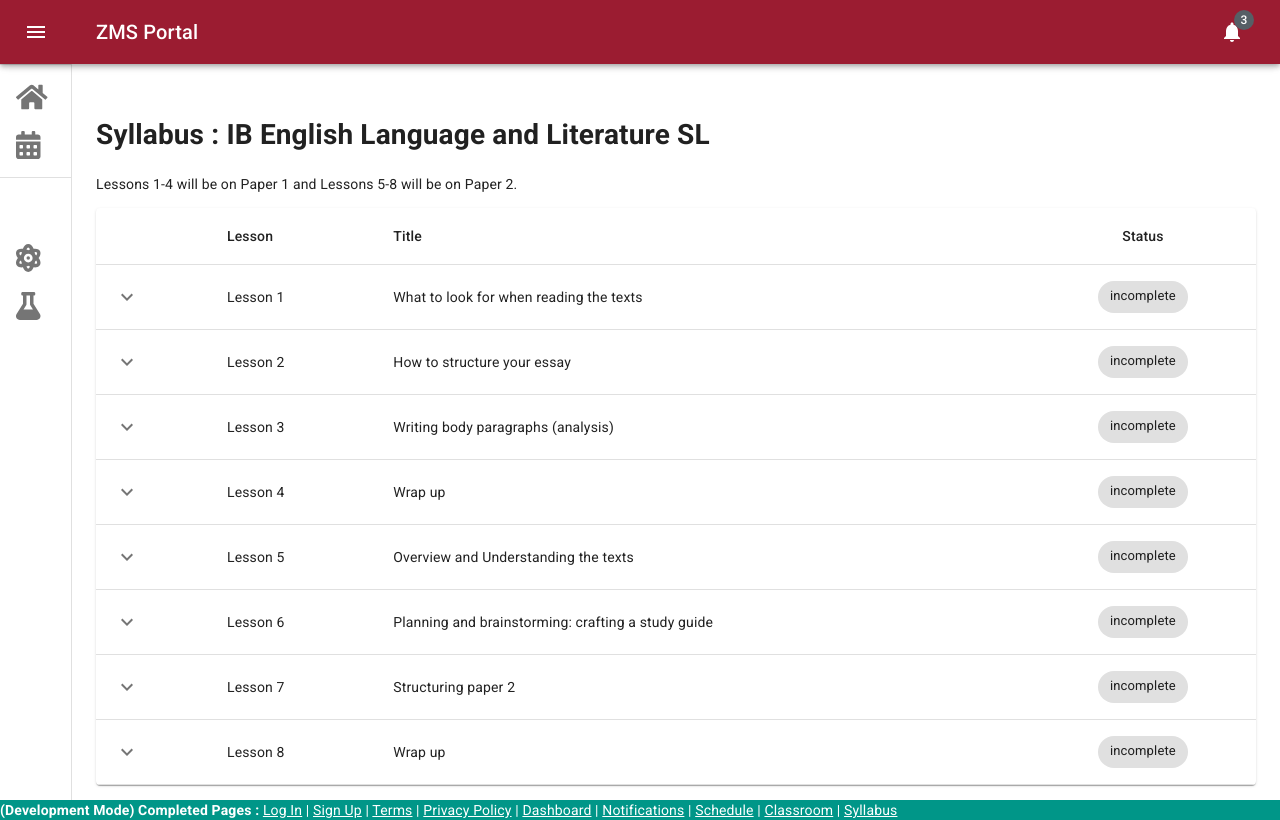
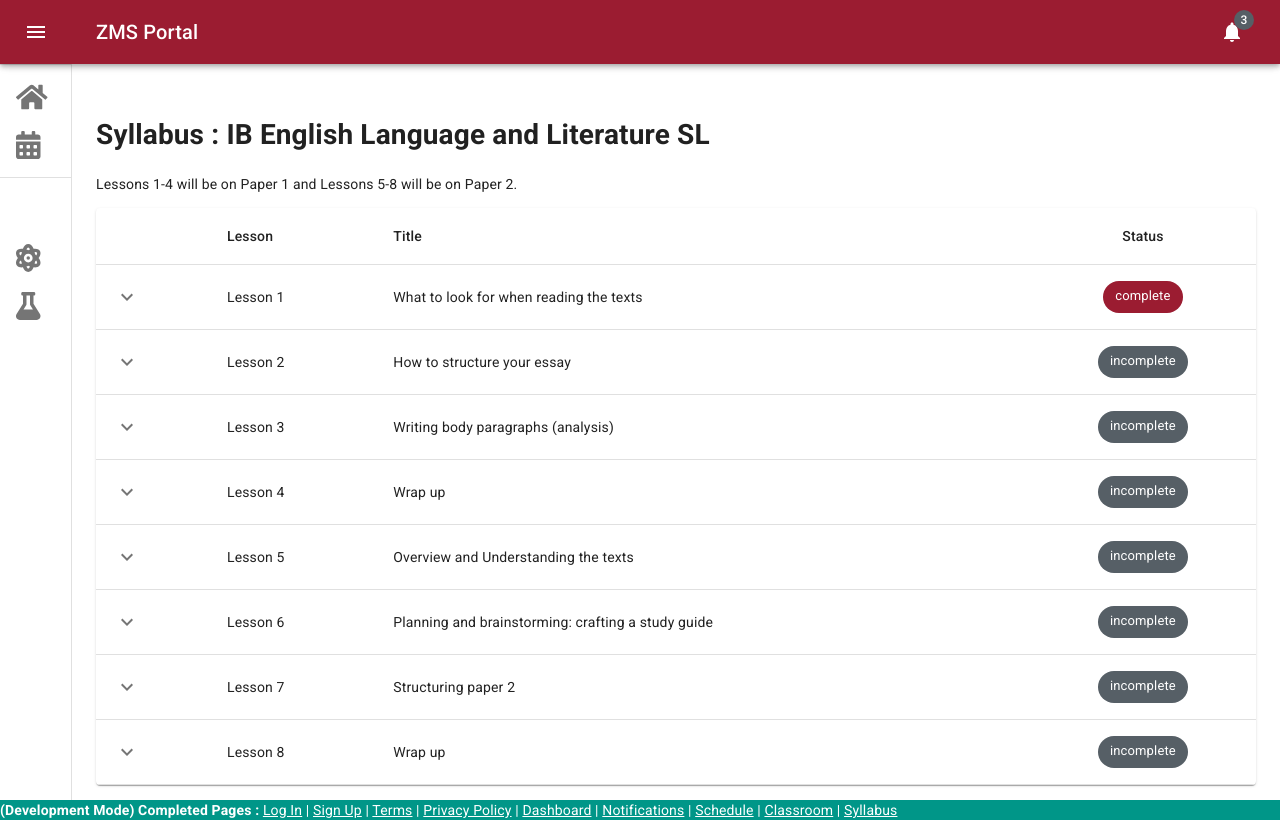
Before and after one commit to Pi-31415/ZMS_Portal, a React (Create React App) app: page /portal/syllabus/anson in a window 1280 px wide. Built offline with nearby package versions, Linux system fonts and the light colour scheme.

Commit message:
anson syllabus complete

```diff
--- a/src/Anson/syllabustable.js
+++ b/src/Anson/syllabustable.js
@@ -24,11 +24,12 @@ const useRowStyles = makeStyles({
   },
 });
 
-function createData1(lesson,topic,status) {
+function createData1(lesson,topic,status,buttonclass) {
   return {
     lesson,
     topic,
     status,
+    buttonclass,
     content: [
       { id: '1', description: 'Overview of analytical tools (audience and purpose, context, tone, stylistic devices, structure)'},
       { id: '1', description: 'How to annotate the text'},
@@ -37,11 +38,12 @@ function createData1(lesson,topic,status) {
   };
 }
 
-function createData2(lesson,topic,status) {
+function createData2(lesson,topic,status,buttonclass) {
     return {
       lesson,
       topic,
       status,
+      buttonclass,
       content: [
         { id: '1', description: 'Outline of the most effective essay structure '},
         { id: '2', description: 'How to write a thesis'},
@@ -50,11 +52,12 @@ function createData2(lesson,topic,status) {
       ],
     };
   }
-  function createData3(lesson,topic,status) {
+  function createData3(lesson,topic,status,buttonclass) {
     return {
       lesson,
       topic,
       status,
+      buttonclass,
       content: [
         { id: '1', description: 'Go over past paper'},
         { id: '2', description: 'How to write effective body paragraphs; transitions between paragraphs'},
@@ -62,11 +65,12 @@ function createData2(lesson,topic,status) {
       ],
     };
   }
-  function createData4(lesson,topic,status) {
+  function createData4(lesson,topic,status,buttonclass) {
     return {
       lesson,
       topic,
       status,
+      buttonclass,
       content: [
         { id: '1', description: 'Go over past paper'},
         { id: '2', description: 'Paper 1 wrap-up: key takeaways and important notes'},
@@ -74,22 +78,24 @@ function createData2(lesson,topic,status) {
       ],
     };
   }
-  function createData5(lesson,topic,status) {
+  function createData5(lesson,topic,status,buttonclass) {
     return {
       lesson,
       topic,
       status,
+      buttonclass,
       content: [
         { id: '1', description: 'Discussion about student’s chosen texts: context, characters'},
         { id: '2', description: 'How to answer the paper 2 question; how to choose a prompt '},
       ],
     };
   }
-  function createData6(lesson,topic,status) {
+  function createData6(lesson,topic,status,buttonclass) {
     return {
       lesson,
       topic,
       status,
+      buttonclass,
       content: [
         { id: '1', description: 'Continued discussion of chosen texts: themes, quotes'},
         { id: '2', description: 'Including important quotes, key themes, characters, context, etc.'},
@@ -97,26 +103,30 @@ function createData2(lesson,topic,status) {
       ],
     };
   }
-  function createData7(lesson,topic,status) {
+  function createData7(lesson,topic,status,buttonclass) {
     return {
       lesson,
       topic,
       status,
+      buttonclass,
       content: [
-        { id: '1', description: ''},
-        { id: '2', description: ''},
-        { id: '3', description: ''},
-        { id: '4', description: ''},
+        { id: '1', description: 'How to write effective introduction, body paragraphs and strong conclusion '},
+        { id: '2', description: 'How to compare + contrast'},
+        { id: '3', description: 'Crafting a thesis '},
+        { id: '4', description: 'HOMEWORK: TIMED paper 2 past paper '},
       ],
     };
   }
-  function createData8(lesson,topic,status) {
+  function createData8(lesson,topic,status,buttonclass) {
     return {
       lesson,
       topic,
       status,
+      buttonclass,
       content: [
-        { id: '1', description: ''},
+        { id: '1', description: 'Go over past paper'},
+        { id: '2', description: 'Review study guide'},
+        { id: '3', description: 'Questions about paper 1, paper 2 or anything else'},
       ],
     };
   }
@@ -138,7 +148,7 @@ function Row(props) {
           {row.lesson}
         </TableCell>
         <TableCell align="left">{row.topic}</TableCell>
-        <TableCell align="center"><Chip label={row.status} /></TableCell>
+        <TableCell align="center"><Chip label={row.status} color={row.buttonclass} /></TableCell>
       </TableRow>
       <TableRow>
         <TableCell style={{ paddingBottom: 0, paddingTop: 0 }} colSpan={6}>
@@ -185,14 +195,14 @@ Row.propTypes = {
 };
 
 const rows = [
-  createData1('Lesson 1','What to look for when reading the texts ', 'incomplete'),
-  createData2('Lesson 2','How to structure your essay', 'incomplete'),
-  createData3('Lesson 3','Writing body paragraphs (analysis)', 'incomplete'),
-  createData4('Lesson 4','Wrap up', 'incomplete'),
-  createData5('Lesson 5','Overview and Understanding the texts ', 'incomplete'),
-  createData6('Lesson 6','Planning and brainstorming: crafting a study guide', 'incomplete'),
-  createData7('Lesson 7','Structuring paper 2 ', 'incomplete'),
-  createData8('Lesson 8','Wrap up ', 'incomplete'),
+  createData1('Lesson 1','What to look for when reading the texts ', 'complete','primary'),
+  createData2('Lesson 2','How to structure your essay', 'incomplete','secondary'),
+  createData3('Lesson 3','Writing body paragraphs (analysis)', 'incomplete','secondary'),
+  createData4('Lesson 4','Wrap up', 'incomplete','secondary'),
+  createData5('Lesson 5','Overview and Understanding the texts ', 'incomplete','secondary'),
+  createData6('Lesson 6','Planning and brainstorming: crafting a study guide', 'incomplete','secondary'),
+  createData7('Lesson 7','Structuring paper 2 ', 'incomplete','secondary'),
+  createData8('Lesson 8','Wrap up ', 'incomplete','secondary'),
 
 ];
 
```
